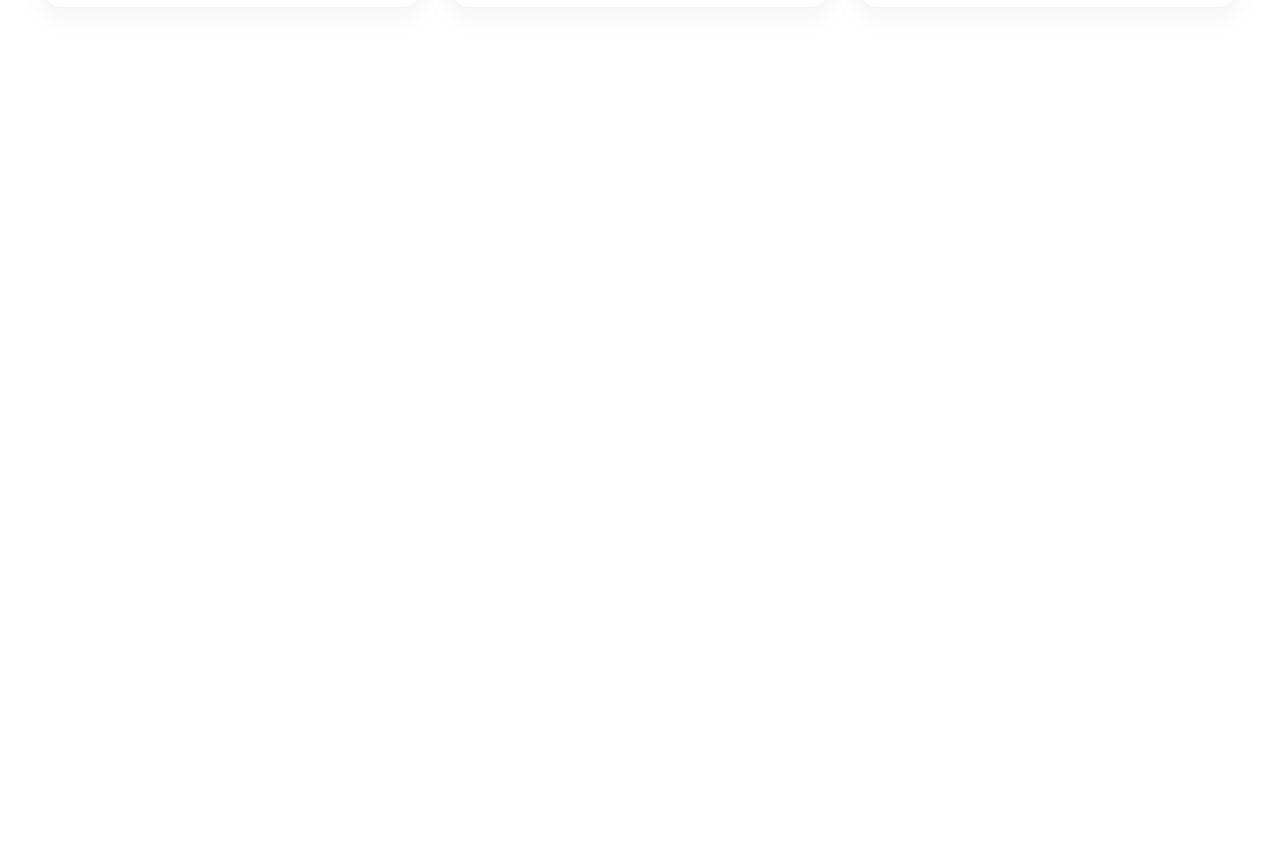
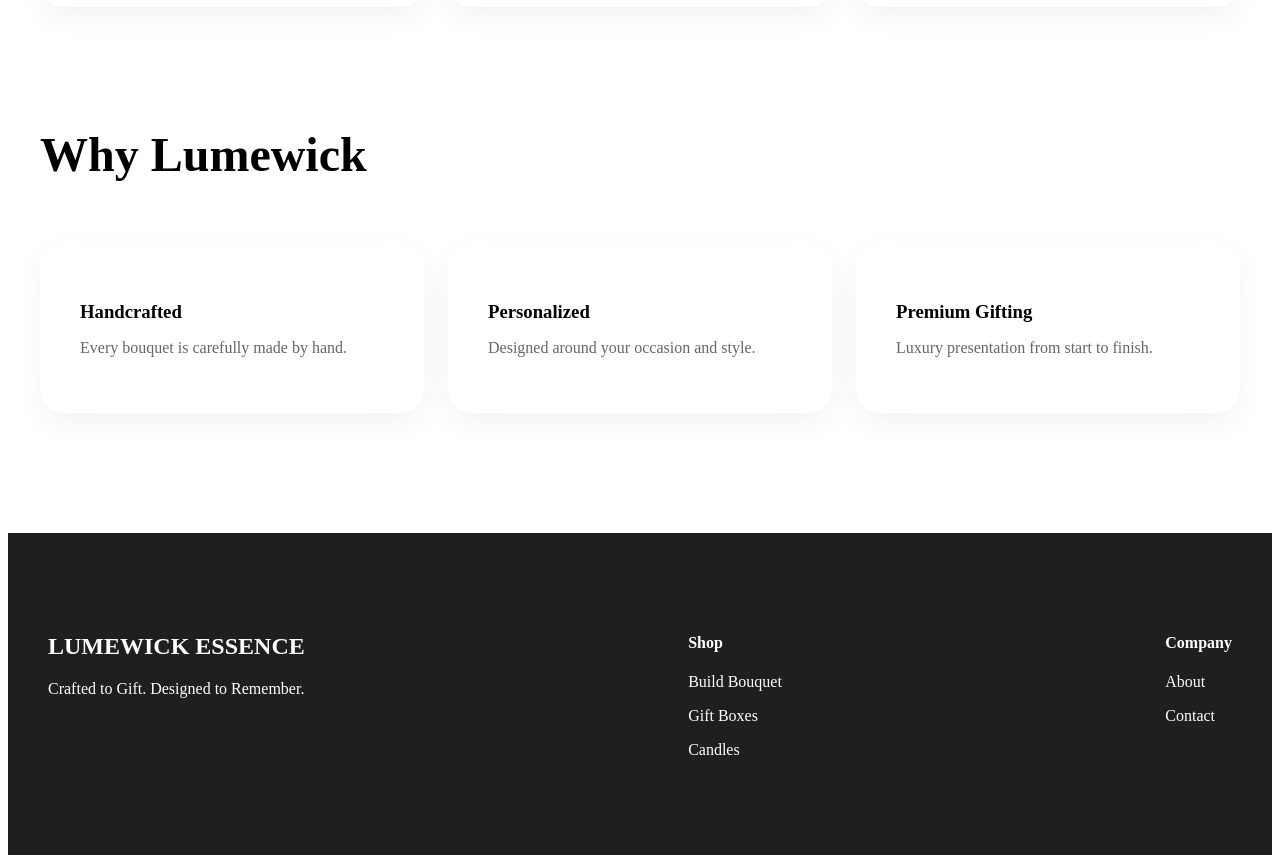
Before and after one commit to kishanvfx2-netizen/LUMEWICK-ESSENCE, a Next.js app: page / in a window 1280 px wide. Shown: the part 1420-2283 px from the top of the page. Before the commit the page ends 1547 px from the top, so only its background shows below. Built offline with nearby package versions, Linux system fonts and the light colour scheme.

Commit message:
Update page.js

```diff
--- a/app/page.js
+++ b/app/page.js
@@ -1,6 +1,8 @@
 import Navbar from "../components/Navbar";
 import Hero from "../components/Hero";
 import FeaturedCollections from "../components/FeaturedCollections";
+import WhyUs from "../components/WhyUs";
+import Footer from "../components/Footer";
 
 export default function HomePage() {
   return (
@@ -8,6 +10,8 @@ export default function HomePage() {
       <Navbar />
       <Hero />
       <FeaturedCollections />
+      <WhyUs />
+      <Footer />
     </>
   );
 }
```
